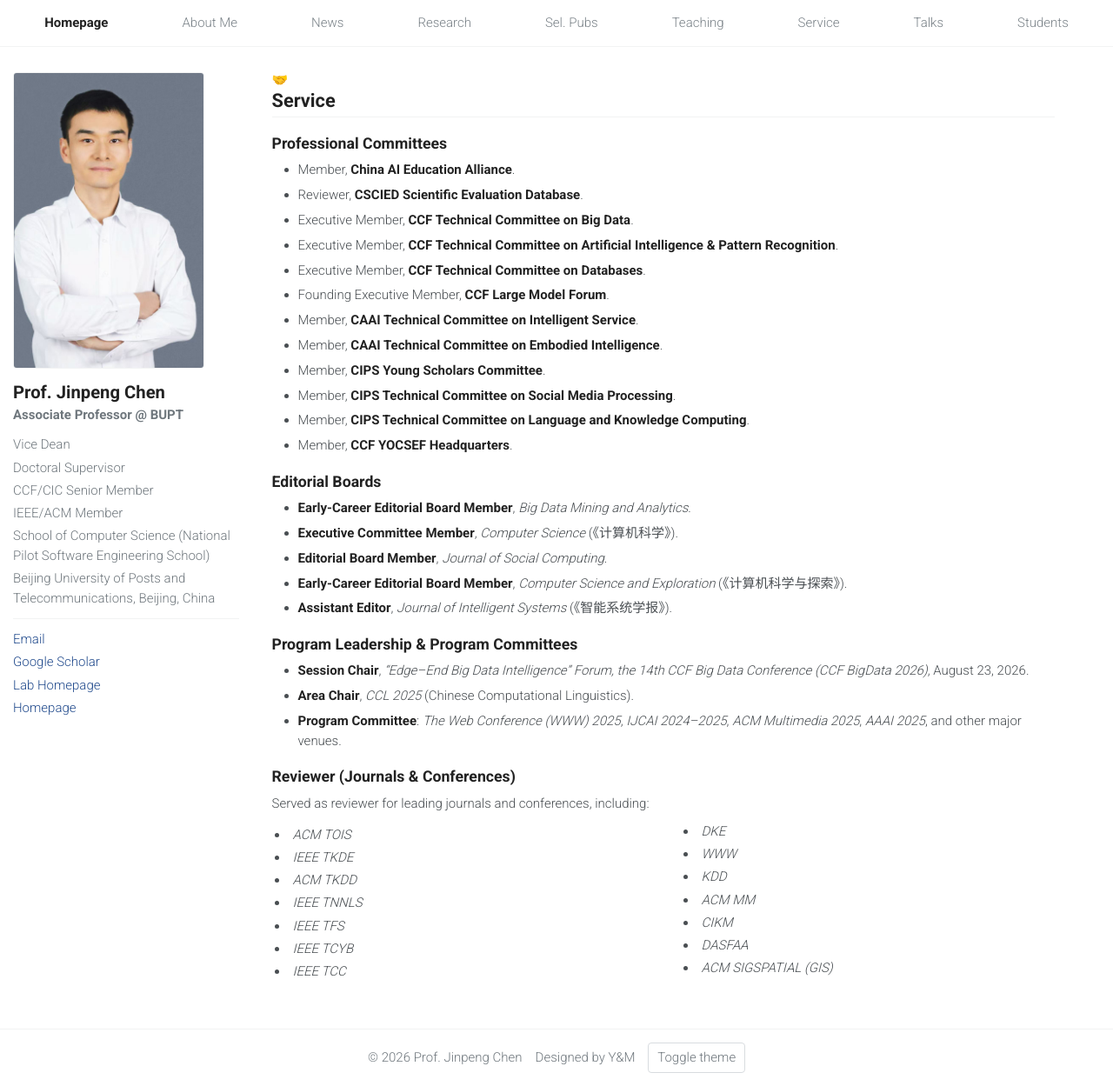
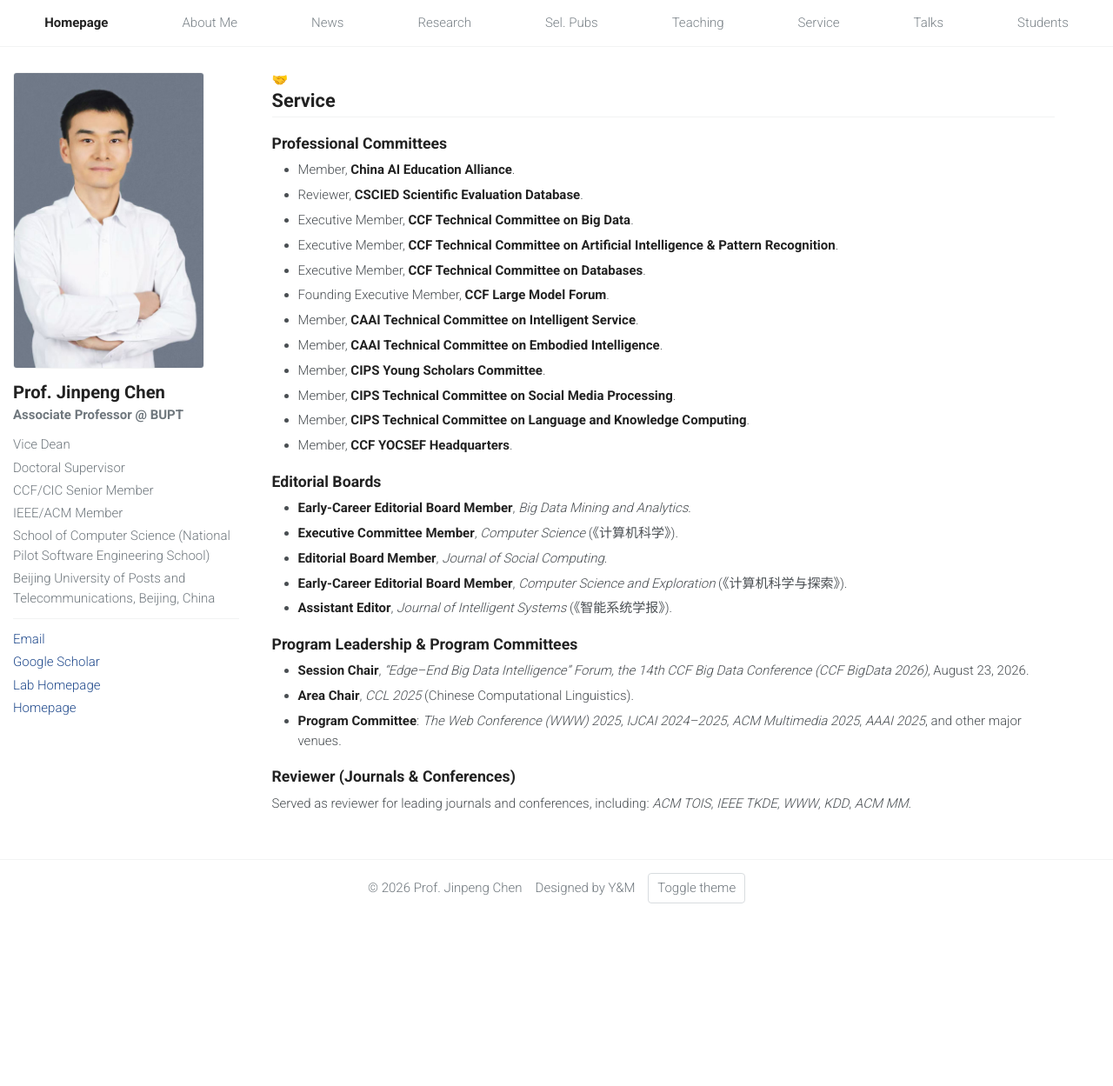
Before and after one commit to acdc-lab/jpchen, a Jekyll site: the page built from service.markdown, in a window 1280 px wide and 1249 px high. Shown: the whole window at 87% size. Built offline with Jekyll 4.4.1, drawn with Linux system fonts in a browser that asks for light colours.

Commit message:
Condense reviewer list to single line, keep only CCF-A venues (TOIS, TKDE, WWW, KDD, MM)
Co-Authored-By: Claude <noreply@anthropic.com>

```diff
--- a/service.markdown
+++ b/service.markdown
@@ -40,39 +40,5 @@ permalink: /service/
   </ul>
 
   <h2>Reviewer (Journals &amp; Conferences)</h2>
-  <p>Served as reviewer for leading journals and conferences, including:</p>
-  <ul class="two-col">
-    <li><em>ACM TOIS</em></li>
-    <li><em>IEEE TKDE</em></li>
-    <li><em>ACM TKDD</em></li>
-    <li><em>IEEE TNNLS</em></li>
-    <li><em>IEEE TFS</em></li>
-    <li><em>IEEE TCYB</em></li>
-    <li><em>IEEE TCC</em></li>
-    <li><em>DKE</em></li>
-    <li><em>WWW</em></li>
-    <li><em>KDD</em></li>
-    <li><em>ACM MM</em></li>
-    <li><em>CIKM</em></li>
-    <li><em>DASFAA</em></li>
-    <li><em>ACM SIGSPATIAL (GIS)</em></li>
-  </ul>
+  <p>Served as reviewer for leading journals and conferences, including: <em>ACM TOIS</em>, <em>IEEE TKDE</em>, <em>WWW</em>, <em>KDD</em>, <em>ACM MM</em>.</p>
 </section>
-
-<style>
-/* optional: compact two-column list on wide screens */
-@media (min-width: 880px){
-  .two-col{
-    columns: 2;
-    column-gap: 40px;
-    list-style-position: inside;
-    padding-left: 0;
-    margin: 0;
-  }
-  .two-col li{
-    break-inside: avoid;
-    padding-left: .2rem;
-    margin: .25rem 0;
-  }
-}
-</style>
```
Also changed, not shown: index.markdown (+1 -18 lines).
